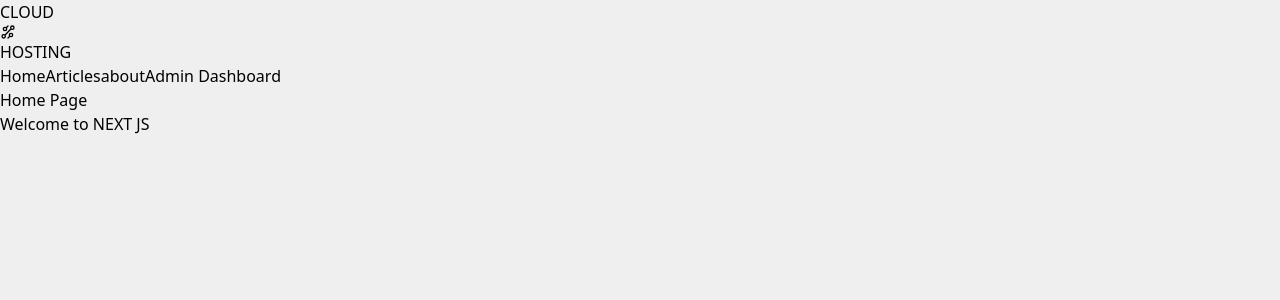
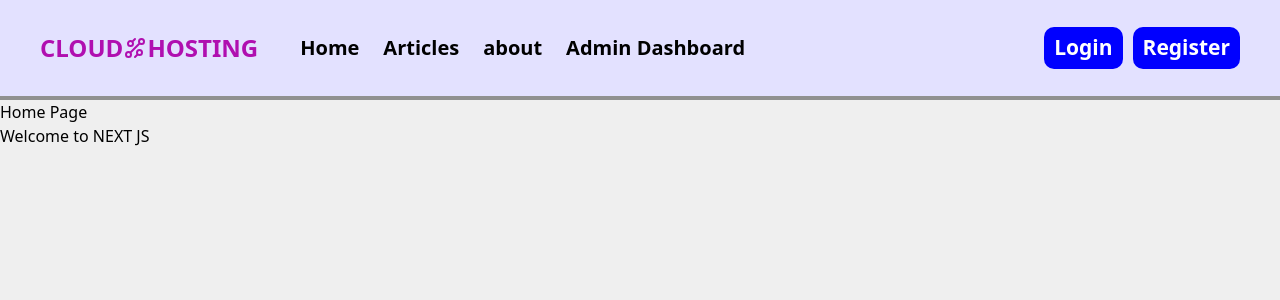
Before and after one commit to osamadweikat/Cloud-Hosting, a Next.js app: page / in a window 1280 px wide. Shown: the top 300 px of the page. Built offline with nearby package versions, Linux system fonts and the light colour scheme.

Commit message:
Create header component

```diff
--- a/src/app/layout.tsx
+++ b/src/app/layout.tsx
@@ -1,6 +1,7 @@
 import type { Metadata } from "next";
 import { Geist, Geist_Mono } from "next/font/google";
 import "./globals.css";
+import Header from "../components/header/Header";
 
 const geistSans = Geist({
   variable: "--font-geist-sans",
@@ -27,7 +28,10 @@ export default function RootLayout({
       lang="en"
       className={`${geistSans.variable} ${geistMono.variable} h-full antialiased`}
     >
-      <body className="min-h-full flex flex-col">{children}</body>
+      <body className="min-h-full flex flex-col">
+        <Header />
+        <main>{children}</main>
+      </body>
     </html>
   );
 }
--- a/src/app/page.tsx
+++ b/src/app/page.tsx
@@ -1,9 +1,6 @@
-import Header from "../components/header/Header"
-
 const HomePage = () => {
   return (
     <div>
-      <Header/>
       <h1>Home Page</h1>
       <p>Welcome to NEXT JS</p>
     </div>
--- a/src/components/header/Header.tsx
+++ b/src/components/header/Header.tsx
@@ -1,22 +1,19 @@
 import Link from "next/link";
-import { GrTechnology } from "react-icons/gr";
+import module from "./header.module.css";
+import Navbar from "./Navbar";
 
 const Header = () => {
   return (
-    <header>
-      <nav>
-        <div>
-          <Link href="/">
-            CLOUD <GrTechnology /> HOSTING
-          </Link>
-        </div>
-        <ul>
-          <Link href="/">Home</Link>
-          <Link href="/articles">Articles</Link>
-          <Link href="about">about</Link>
-          <Link href="/admin">Admin Dashboard</Link>
-        </ul>
-      </nav>
+    <header className={module.header}>
+      <Navbar />
+      <div className={module.right}>
+        <Link className={module.btn} href="/login">
+          Login
+        </Link>
+        <Link className={module.btn} href="/register">
+          Register
+        </Link>
+      </div>
     </header>
   );
 };
--- /dev/null
+++ b/src/components/header/Navbar.tsx
@@ -0,0 +1,31 @@
+import Link from "next/link";
+import { GrTechnology } from "react-icons/gr";
+import module from "./header.module.css";
+
+const Navbar = () => {
+  return (
+    <nav className={module.navbar}>
+      <div>
+        <Link href="/" className={module.logo}>
+          CLOUD <GrTechnology /> HOSTING
+        </Link>
+      </div>
+      <ul className={module.navLinks}>
+        <Link className={module.navLink} href="/">
+          Home
+        </Link>
+        <Link className={module.navLink} href="/articles">
+          Articles
+        </Link>
+        <Link className={module.navLink} href="about">
+          about
+        </Link>
+        <Link className={module.navLink} href="/admin">
+          Admin Dashboard
+        </Link>
+      </ul>
+    </nav>
+  );
+};
+
+export default Navbar;
--- /dev/null
+++ b/src/components/header/header.module.css
@@ -0,0 +1,60 @@
+.header {
+  height: 100px;
+  display: flex;
+  align-items: center;
+  justify-content: space-between;
+  padding: 0 40px;
+  border-bottom: 4px solid rgb(144, 144, 144);
+  background-color: rgb(227, 225, 255);
+  position: relative;
+}
+
+.navbar {
+  display: flex;
+  align-items: center;
+  justify-content: space-between;
+}
+
+.logo {
+  display: flex;
+  align-items: center;
+  font-size: 24px;
+  font-weight: bold;
+  color: rgb(176, 15, 176);
+}
+
+.navLinks {
+  margin-left: 30px;
+}
+
+.navLink {
+  font-size: 20px;
+  font-weight: 600;
+  margin: 0 12px;
+}
+
+.right {
+  display: flex;
+  align-items: center;
+  gap: 10px;
+}
+
+.btn {
+  cursor: pointer;
+  background-color: blue;
+  color: white;
+  border-radius: 10px;
+  padding: 5px 10px;
+  font-size: 21px;
+  font-weight: 600;
+  display: flex;
+  align-items: center;
+}
+
+.btn:hover {
+  background-color: darkblue;
+}
+
+.navLink:hover {
+  color: darkblue;
+}
```
